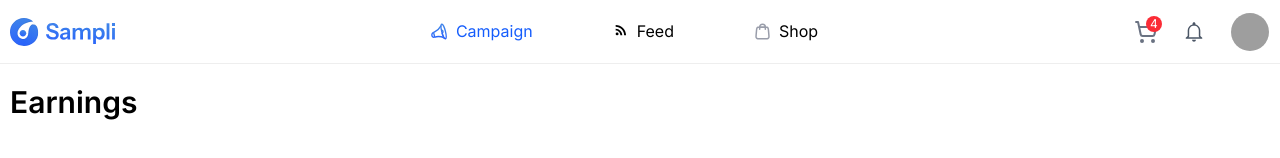
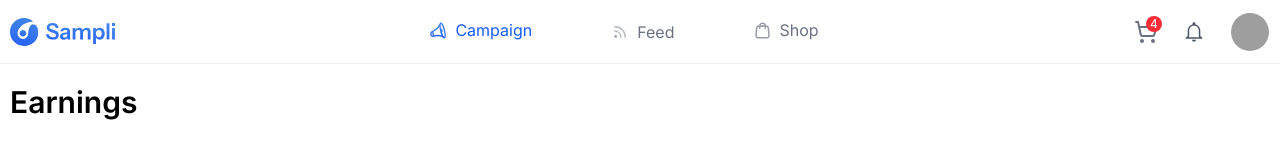
Before and after one commit to hosainahmeed/sampli-dashbaord, a React (Vite) app: page /sampler/campaign/earnings in a window 1280 px wide. Shown: the top 158 px of the page. Built offline with nearby package versions, Linux system fonts and the light colour scheme; grey boxes are pictures that could not be loaded.

Commit message:
done logo

```diff
--- a/src/components/Shared/Header.jsx
+++ b/src/components/Shared/Header.jsx
@@ -22,6 +22,8 @@ import {
 import { LuShoppingCart } from 'react-icons/lu'
 import ShoppingCartSampler from '../../pages/sampler/shoppingCartSampler/ShoppingCartSampler'
 import campaignIcon from '../../assets/campaign.svg'
+import feedInactive from '../../assets/cam.svg'
+import feedActive from '../../assets/feedAc.svg'
 import campaignInActive from '../../assets/campaignInActive.svg'
 import shopIcon from '../../assets/shopIcon.png'
 import shopInActive from '../../assets/shopInActive.svg'
@@ -115,7 +117,7 @@ function Header() {
   const location = useLocation()
   // const getLinkClass = (path) => location.pathname === path && 'text-blue-600'
   const getLinkClass = (path) =>
-    location.pathname.startsWith(path) ? 'text-blue-600' : 'text-black'
+    location.pathname.startsWith(path) ? 'text-blue-600' : 'text-gray-500'
 
   const [prevScrollPos, setPrevScrollPos] = useState(0)
   const [visible, setVisible] = useState(true)
@@ -195,6 +197,7 @@ function Header() {
           </div>
         </div>
       ) : (
+        // Ahsan Mahfuz part
         <>
           {/* Top navbar */}
           <div
@@ -237,9 +240,21 @@ function Header() {
                     '/sampler/feed'
                   )}`}
                 >
-                  <div className="flex gap-2">
-                    <MdRssFeed />
-                    Feed
+                  <div className="flex gap-2 items-center justify-center ">
+                    {location.pathname.startsWith('/sampler/feed') ? (
+                      <img
+                        src={feedActive}
+                        alt="feedActive"
+                        className="w-[17px]"
+                      />
+                    ) : (
+                      <img
+                        src={feedInactive}
+                        alt="feedInActive"
+                        className="w-[17px]"
+                      />
+                    )}
+                    <div className='pt-0.5'>Feed</div>
                   </div>
                 </Link>
                 <Link
--- a/src/pages/sampler/SamplerHome/components/reviewsAndEarnings/ReviewsAndEarningsSampler.jsx
+++ b/src/pages/sampler/SamplerHome/components/reviewsAndEarnings/ReviewsAndEarningsSampler.jsx
@@ -129,6 +129,7 @@ const ReviewsAndEarningsSampler = () => {
               dataSource={productData}
               rowKey="id"
               pagination={false}
+              scroll={{ x: 1200 }}
             />
           ) : (
             <div
--- a/src/pages/sampler/SamplerHome/components/shipments/ShipmentsSampler.jsx
+++ b/src/pages/sampler/SamplerHome/components/shipments/ShipmentsSampler.jsx
@@ -105,6 +105,7 @@ const items = [
           dataSource={productData}
           rowKey="id"
           pagination={false}
+          scroll={{ x: 1200 }}
         />
       ) : (
         <div
@@ -140,6 +141,7 @@ const items = [
           dataSource={productData}
           rowKey="id"
           pagination={false}
+          scroll={{ x: 1200 }}
         />
       ) : (
         <div
```
Also changed, not shown: src/assets/cam.svg (added), src/assets/feedAc.svg (added).
